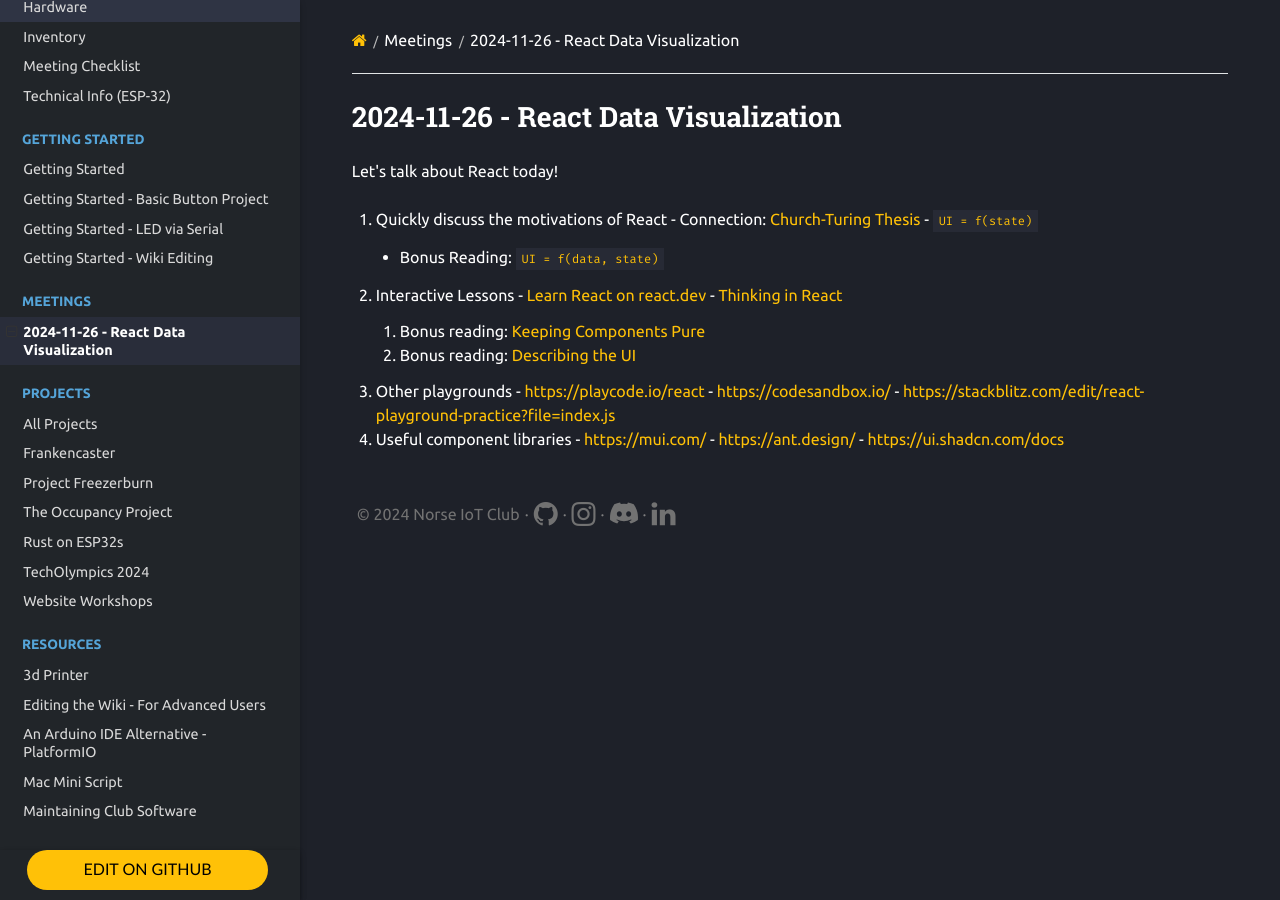
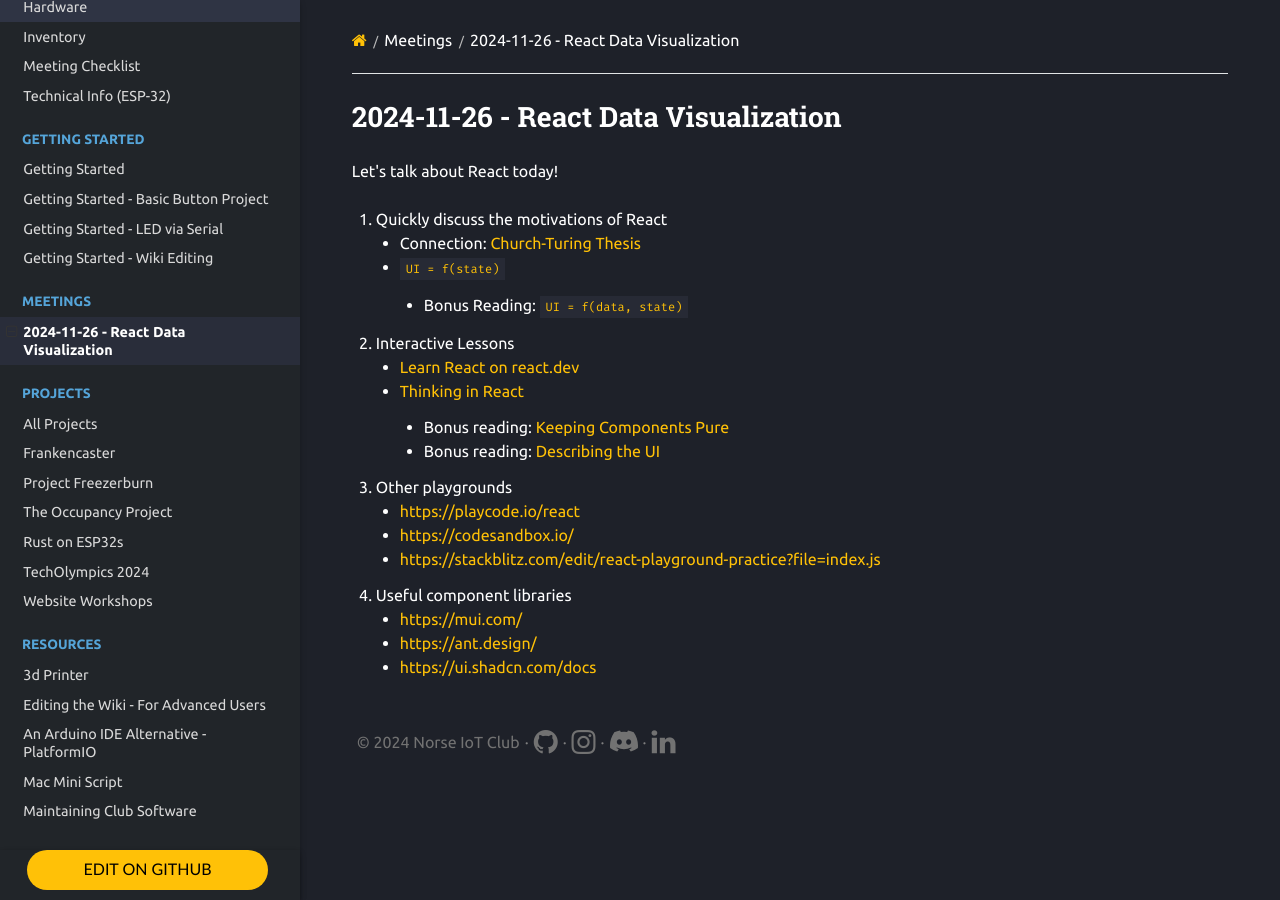
Before and after one commit to Norse-IoT/Wiki, an MkDocs documentation site: the page built from docs/meetings/2024-11-26.md, in a window 1280 px wide. Built offline with MkDocs 1.6.1, drawn with Linux system fonts in a browser that asks for light colours; nearby versions of some CDN libraries.

Commit message:
Update 2024-11-26.md

```diff
--- a/docs/meetings/2024-11-26.md
+++ b/docs/meetings/2024-11-26.md
@@ -2,20 +2,34 @@
 
 Let's talk about React today!
 
-1. Quickly discuss the motivations of React
-   - Connection: [Church-Turing Thesis](<https://en.wikipedia.org/wiki/Church%E2%80%93Turing_thesis>)
-   - [`UI = f(state)`](<https://www.kn8.lt/blog/ui-is-a-function-of-data/>)
-     - Bonus Reading: [`UI = f(data, state)`](<https://overreacted.io/the-two-reacts/>)
-1. Interactive Lessons
-   - [Learn React on react.dev](https://react.dev/learn)
-   - [Thinking in React](<https://react.dev/learn/thinking-in-react>)
-      1. Bonus reading: [Keeping Components Pure](<https://react.dev/learn/keeping-components-pure>)
-      1. Bonus reading: [Describing the UI](<https://react.dev/learn/describing-the-ui>)
-1. Other playgrounds
-   - <https://playcode.io/react>
-   - <https://codesandbox.io/>
-   - <https://stackblitz.com/edit/react-playground-practice?file=index.js>
-1. Useful component libraries
-   - <https://mui.com/>
-   - <https://ant.design/>
-   - <https://ui.shadcn.com/docs>
+<ol>
+<li>Quickly discuss the motivations of React<ul>
+<li>Connection: <a href="https://en.wikipedia.org/wiki/Church%E2%80%93Turing_thesis">Church-Turing Thesis</a></li>
+<li><a href="https://www.kn8.lt/blog/ui-is-a-function-of-data/"><code>UI = f(state)</code></a><ul>
+<li>Bonus Reading: <a href="https://overreacted.io/the-two-reacts/"><code>UI = f(data, state)</code></a></li>
+</ul>
+</li>
+</ul>
+</li>
+<li>Interactive Lessons<ul>
+<li><a href="https://react.dev/learn">Learn React on react.dev</a> </li>
+<li><a href="https://react.dev/learn/thinking-in-react">Thinking in React</a><ol>
+<li>Bonus reading: <a href="https://react.dev/learn/keeping-components-pure">Keeping Components Pure</a></li>
+<li>Bonus reading: <a href="https://react.dev/learn/describing-the-ui">Describing the UI</a></li>
+</ol>
+</li>
+</ul>
+</li>
+<li>Other playgrounds<ul>
+<li><a href="https://playcode.io/react">https://playcode.io/react</a></li>
+<li><a href="https://codesandbox.io/">https://codesandbox.io/</a></li>
+<li><a href="https://stackblitz.com/edit/react-playground-practice?file=index.js">https://stackblitz.com/edit/react-playground-practice?file=index.js</a></li>
+</ul>
+</li>
+<li>Useful component libraries<ul>
+<li><a href="https://mui.com/">https://mui.com/</a></li>
+<li><a href="https://ant.design/">https://ant.design/</a></li>
+<li><a href="https://ui.shadcn.com/docs">https://ui.shadcn.com/docs</a></li>
+</ul>
+</li>
+</ol>
```
